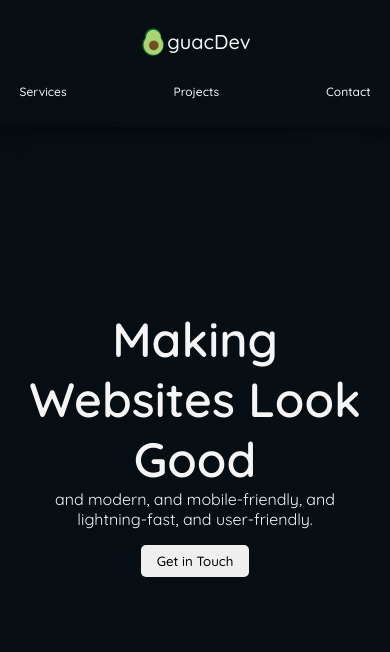
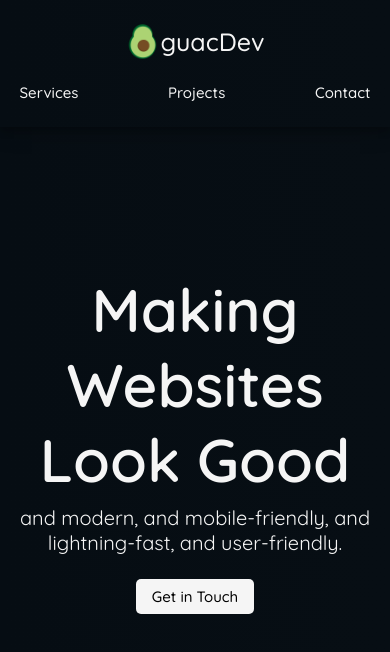
Before and after one commit to miguelqnicolas/guacDev, a React (Create React App) app: page / in a window 390 px wide. Shown: the top 652 px of the page. Built offline with nearby package versions, Linux system fonts and the light colour scheme.

Commit message:
made homepage responsive with most iphones and fixed spacing on headers

```diff
--- a/src/App.css
+++ b/src/App.css
@@ -54,6 +54,7 @@
 }
 
 .home h2 {
+    margin-bottom: 8px;
     text-align: center;
     font-size: 3rem;
     font-weight: 600;
@@ -61,7 +62,7 @@
 }
 
 .home h3 {
-    margin-bottom: 16px;
+    margin-bottom: 24px;
     text-align: center;
     font-size: 1rem;
     font-weight: 400;
@@ -70,8 +71,23 @@
 
 .home button {
     padding: 8px 16px;
+    background: whitesmoke;
     border: none;
     border-radius: 5px;
     font-family: 'Quicksand', sans-serif;
+    font-size: 0.75rem;
     font-weight: 500;
+    color: black;
 }
+
+@media (min-width: 375px) {
+    html {
+        font-size: 20px;
+    }
+}
+
+@media (min-width: 414px) {
+    html {
+        font-size: 24px;
+    }
+}
```
